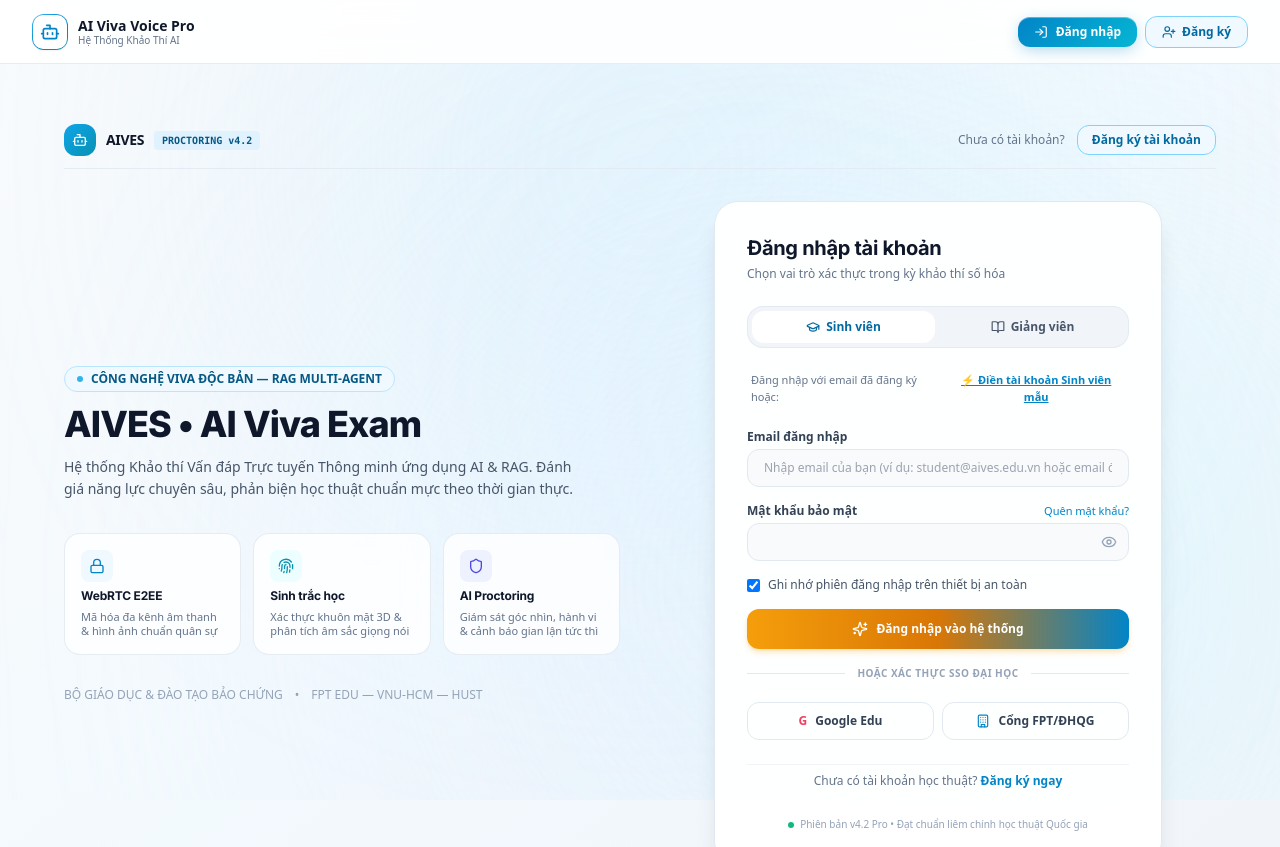
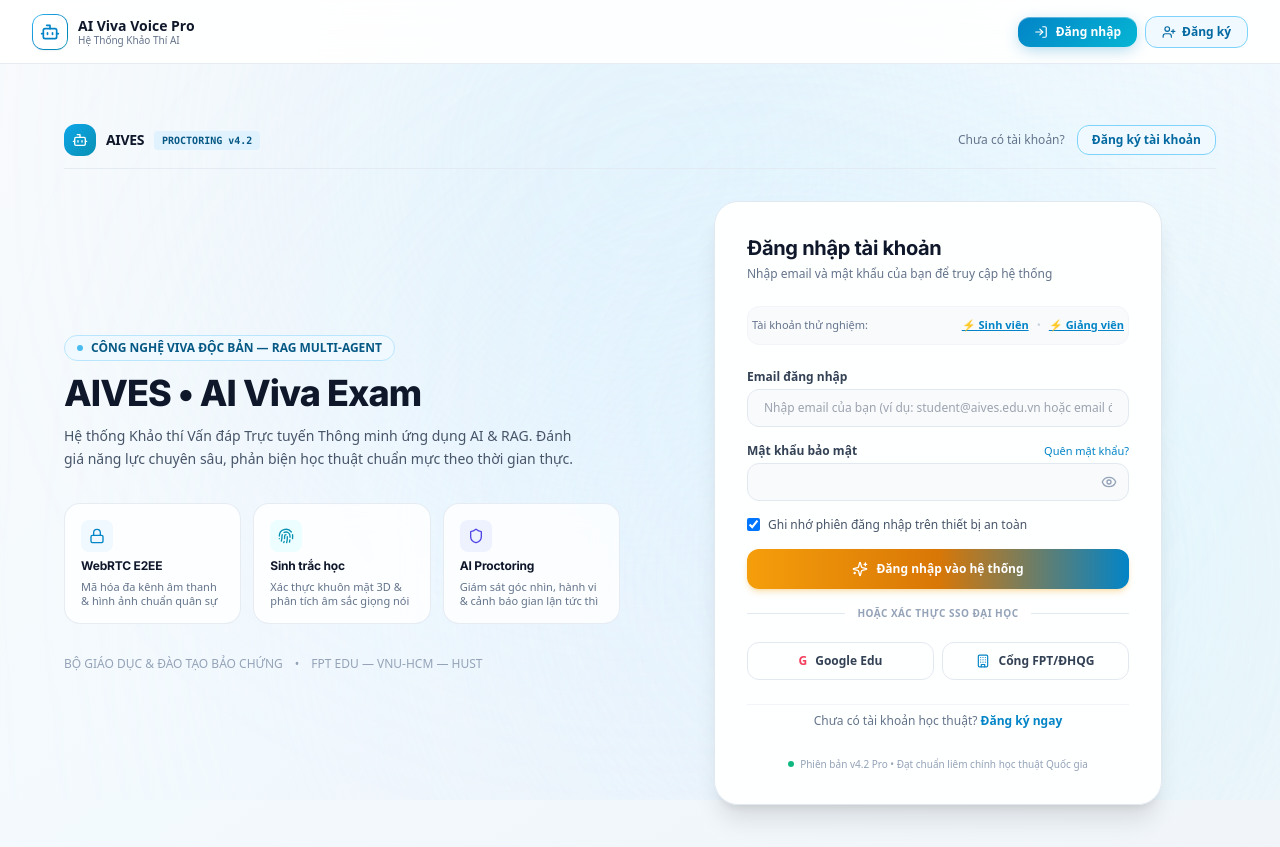
Before and after one commit to Rias070/AIVES-SWD392-SE1905-G4-FE, a React (Vite) app: page /login in a window 1280 px wide. Shown: the top 847 px of the page. Built offline with nearby package versions, Linux system fonts and the light colour scheme.

Commit message:
feat(auth): remove role selector from login and route automatically based on account role

```diff
--- a/src/App.jsx
+++ b/src/App.jsx
@@ -875,7 +875,6 @@
 /* ==================== AUTH MODAL (Glacier Light) ==================== */
 function AuthModal({ isOpen, onClose, initialTab = 'login', onLoginSuccess }) {
   const [tab, setTab] = useState(initialTab);
-  const [loginRole, setLoginRole] = useState('STUDENT');
   const [loginEmail, setLoginEmail] = useState('');
   const [loginPassword, setLoginPassword] = useState('');
 
@@ -899,14 +898,12 @@
     LECTURER: { email: 'lecturer@aives.edu.vn', pass: 'password123' },
   };
 
-  const handleFillDemo = (roleKey = loginRole) => {
-    const target = roleKey === 'LECTURER' ? 'LECTURER' : 'STUDENT';
-    const demo = demoAccounts[target];
+  const handleFillDemo = (targetRole = 'STUDENT') => {
+    const demo = demoAccounts[targetRole];
     if (demo) {
       ensureDemoAccountActive(demo.email);
       setLoginEmail(demo.email);
       setLoginPassword(demo.pass);
-      setLoginRole(target);
       setModalError(null);
     }
   };
@@ -952,7 +949,7 @@
     }
 
     const existing = findUserByEmail(cleanEmail);
-    const targetRole = backendUser?.role || (existing ? existing.role : loginRole);
+    const targetRole = backendUser?.role || (existing ? existing.role : 'STUDENT');
 
     const authResult = authenticateUser(cleanEmail, loginPassword, targetRole);
 
@@ -965,7 +962,8 @@
     onLoginSuccess(userData);
     onClose();
 
-    const effectiveRole = (userData.role || targetRole || loginRole).toUpperCase().replace(/^ROLE_/, '');
+    // Automatic role-based routing based on account profile
+    const effectiveRole = (userData.role || targetRole || 'STUDENT').toUpperCase().replace(/^ROLE_/, '');
     if (effectiveRole === 'ADMIN') {
       navigate('/admin');
     } else if (effectiveRole === 'LECTURER') {
@@ -1084,47 +1082,24 @@
         {/* Tab 1: LOGIN FORM */}
         {tab === 'login' && (
           <form onSubmit={handleLoginSubmit} className="space-y-4">
-            <div>
-              <label className="block text-xs font-semibold text-slate-700 mb-1.5">
-                Chọn vai trò đăng nhập
-              </label>
-              <div className="grid grid-cols-2 gap-2">
+            {/* Quick Demo Fill Helper */}
+            <div className="flex items-center justify-between text-[11px] text-slate-500 bg-slate-50 p-2.5 rounded-xl border border-slate-100">
+              <span>Tài khoản thử nghiệm:</span>
+              <div className="flex items-center gap-2">
                 <button
                   type="button"
-                  onClick={() => setLoginRole('STUDENT')}
-                  className={`flex items-center justify-center gap-1.5 p-2.5 rounded-xl border text-xs font-semibold transition-all cursor-pointer ${
-                    loginRole === 'STUDENT'
-                      ? 'bg-sky-50 border-sky-400 text-sky-800 shadow-xs'
-                      : 'bg-slate-50 border-slate-200 text-slate-600 hover:bg-slate-100'
-                  }`}
+                  onClick={() => handleFillDemo('STUDENT')}
+                  className="text-sky-600 hover:text-sky-800 font-semibold underline cursor-pointer"
                 >
-                  <GraduationCap className="w-3.5 h-3.5" />
-                  <span>Sinh Viên</span>
+                  ⚡ Sinh viên
                 </button>
-
+                <span className="text-slate-300">•</span>
                 <button
                   type="button"
-                  onClick={() => setLoginRole('LECTURER')}
-                  className={`flex items-center justify-center gap-1.5 p-2.5 rounded-xl border text-xs font-semibold transition-all cursor-pointer ${
-                    loginRole === 'LECTURER'
-                      ? 'bg-sky-50 border-sky-400 text-sky-800 shadow-xs'
-                      : 'bg-slate-50 border-slate-200 text-slate-600 hover:bg-slate-100'
-                  }`}
+                  onClick={() => handleFillDemo('LECTURER')}
+                  className="text-sky-600 hover:text-sky-800 font-semibold underline cursor-pointer"
                 >
-                  <BookOpen className="w-3.5 h-3.5" />
-                  <span>Giảng Viên</span>
-                </button>
-              </div>
-
-              {/* Quick Demo Fill Helper */}
-              <div className="flex items-center justify-between text-[11px] text-slate-500 pt-1.5">
-                <span>Hoặc đăng nhập nhanh:</span>
-                <button
-                  type="button"
-                  onClick={() => handleFillDemo(loginRole)}
-                  className="text-sky-600 hover:text-sky-800 font-bold underline cursor-pointer"
-                >
-                  ⚡ Điền tài khoản {loginRole === 'STUDENT' ? 'Sinh viên' : 'Giảng viên'} mẫu
+                  ⚡ Giảng viên
                 </button>
               </div>
             </div>
--- a/src/pages/auth/AuthRBACPage.jsx
+++ b/src/pages/auth/AuthRBACPage.jsx
@@ -26,7 +26,6 @@
   const location = useLocation();
 
   // Form states - Empty defaults so registered accounts can be entered directly
-  const [selectedRole, setSelectedRole] = useState('STUDENT'); // 'STUDENT' | 'LECTURER'
   const [email, setEmail] = useState('');
   const [password, setPassword] = useState('');
   const [showPassword, setShowPassword] = useState(false);
@@ -45,19 +44,12 @@
     LECTURER: { email: 'lecturer@aives.edu.vn', pass: 'password123' },
   };
 
-  const handleRoleChange = (role) => {
-    setSelectedRole(role);
-    setLoginError(null);
-  };
-
-  const handleFillDemo = (role = selectedRole) => {
-    const target = role === 'LECTURER' ? 'LECTURER' : 'STUDENT';
-    const demo = demoAccounts[target];
+  const handleFillDemo = (targetRole = 'STUDENT') => {
+    const demo = demoAccounts[targetRole];
     if (demo) {
       ensureDemoAccountActive(demo.email);
       setEmail(demo.email);
       setPassword(demo.pass);
-      setSelectedRole(target);
       setLoginError(null);
     }
   };
@@ -105,7 +97,7 @@
 
     // Authenticate with user registry (blocks deleted and deactivated accounts!)
     const existing = findUserByEmail(cleanEmail);
-    const targetRole = backendUser?.role || (existing ? existing.role : selectedRole);
+    const targetRole = backendUser?.role || (existing ? existing.role : 'STUDENT');
 
     const authResult = authenticateUser(cleanEmail, password, targetRole);
 
@@ -122,7 +114,8 @@
       localStorage.setItem('aives_user', JSON.stringify(userData));
     }
 
-    const effectiveRole = (userData.role || targetRole || selectedRole).toUpperCase().replace(/^ROLE_/, '');
+    // Automatic role-based routing based on account profile
+    const effectiveRole = (userData.role || targetRole || 'STUDENT').toUpperCase().replace(/^ROLE_/, '');
     if (effectiveRole === 'ADMIN') {
       navigate('/admin');
     } else if (effectiveRole === 'LECTURER') {
@@ -221,49 +214,30 @@
             <div className="space-y-1">
               <h2 className="text-xl font-bold text-slate-900">Đăng nhập tài khoản</h2>
               <p className="text-xs text-slate-500">
-                Chọn vai trò xác thực trong kỳ khảo thí số hóa
+                Nhập email và mật khẩu của bạn để truy cập hệ thống
               </p>
             </div>
 
-            {/* RBAC Role Selector Pills - Only Sinh viên & Giảng viên */}
-            <div className="grid grid-cols-2 gap-1.5 p-1 rounded-2xl bg-slate-100 border border-slate-200/80">
+            {/* Quick Demo Fill Helper */}
+            <div className="flex items-center justify-between px-1 text-[11px] text-slate-500 bg-slate-50 p-2.5 rounded-xl border border-slate-100">
+              <span>Tài khoản thử nghiệm:</span>
+              <div className="flex items-center gap-2">
                 <button
                   type="button"
-                onClick={() => handleRoleChange('STUDENT')}
-                className={`py-2 px-3 rounded-xl text-xs font-bold transition-all flex items-center justify-center gap-1.5 cursor-pointer ${
-                  selectedRole === 'STUDENT'
-                    ? 'bg-white text-sky-700 shadow-xs'
-                    : 'text-slate-600 hover:text-slate-900'
-                }`}
+                  onClick={() => handleFillDemo('STUDENT')}
+                  className="text-sky-600 hover:text-sky-800 font-bold underline cursor-pointer"
                 >
-                <GraduationCap className="w-3.5 h-3.5" />
-                <span>Sinh viên</span>
+                  ⚡ Sinh viên
                 </button>
-
+                <span className="text-slate-300">•</span>
                 <button
                   type="button"
-                onClick={() => handleRoleChange('LECTURER')}
-                className={`py-2 px-3 rounded-xl text-xs font-bold transition-all flex items-center justify-center gap-1.5 cursor-pointer ${
-                  selectedRole === 'LECTURER'
-                    ? 'bg-white text-sky-700 shadow-xs'
-                    : 'text-slate-600 hover:text-slate-900'
-                }`}
+                  onClick={() => handleFillDemo('LECTURER')}
+                  className="text-sky-600 hover:text-sky-800 font-bold underline cursor-pointer"
                 >
-                <BookOpen className="w-3.5 h-3.5" />
-                <span>Giảng viên</span>
+                  ⚡ Giảng viên
                 </button>
               </div>
-
-            {/* Quick Demo Fill Helper */}
-            <div className="flex items-center justify-between px-1 text-[11px] text-slate-500">
-              <span>Đăng nhập với email đã đăng ký hoặc:</span>
-              <button
-                type="button"
-                onClick={() => handleFillDemo(selectedRole)}
-                className="text-sky-600 hover:text-sky-800 font-bold underline cursor-pointer"
-              >
-                ⚡ Điền tài khoản {selectedRole === 'STUDENT' ? 'Sinh viên' : 'Giảng viên'} mẫu
-              </button>
             </div>
 
             {/* Error Message */}
```
Lines whose indentation alone changed are shown as unchanged.
